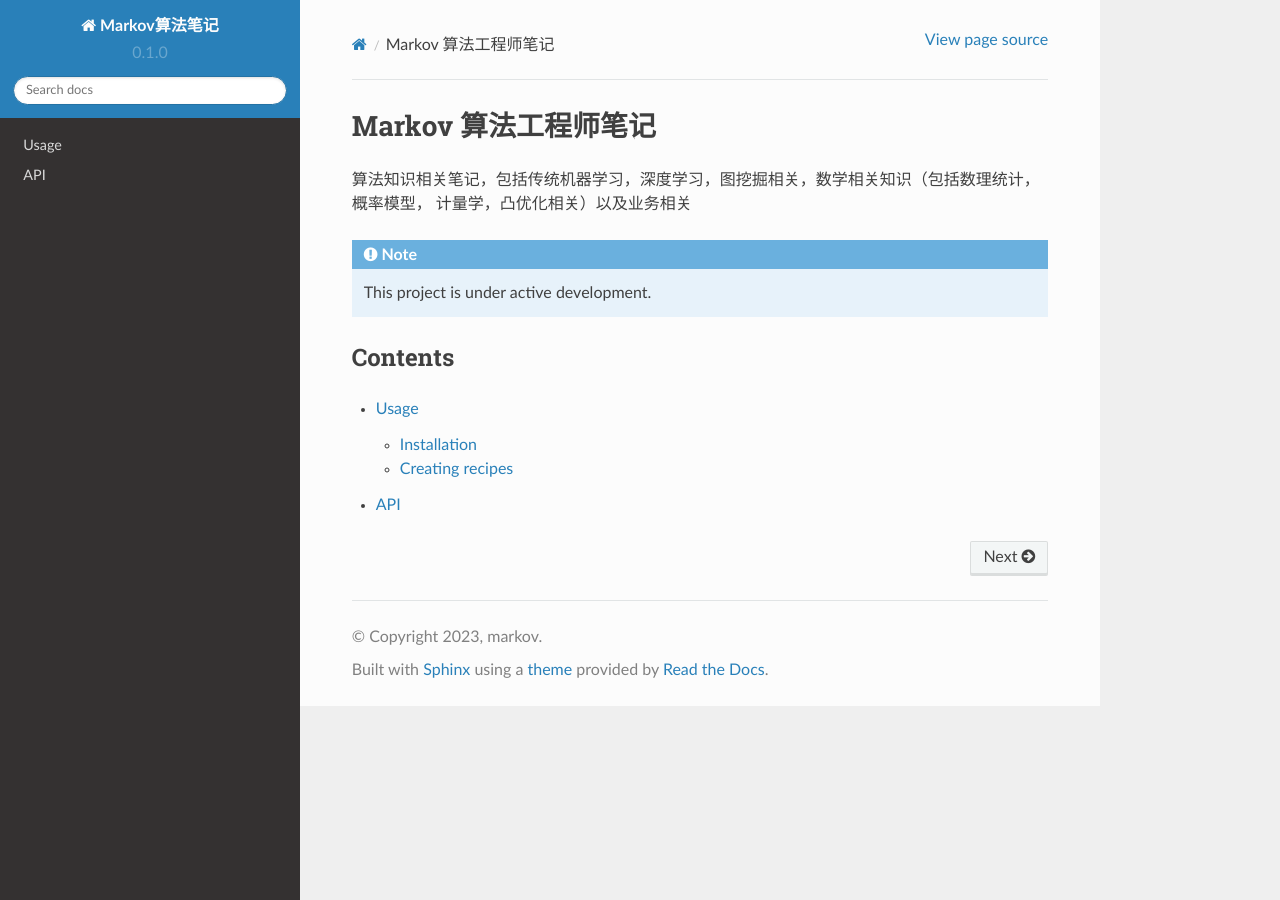
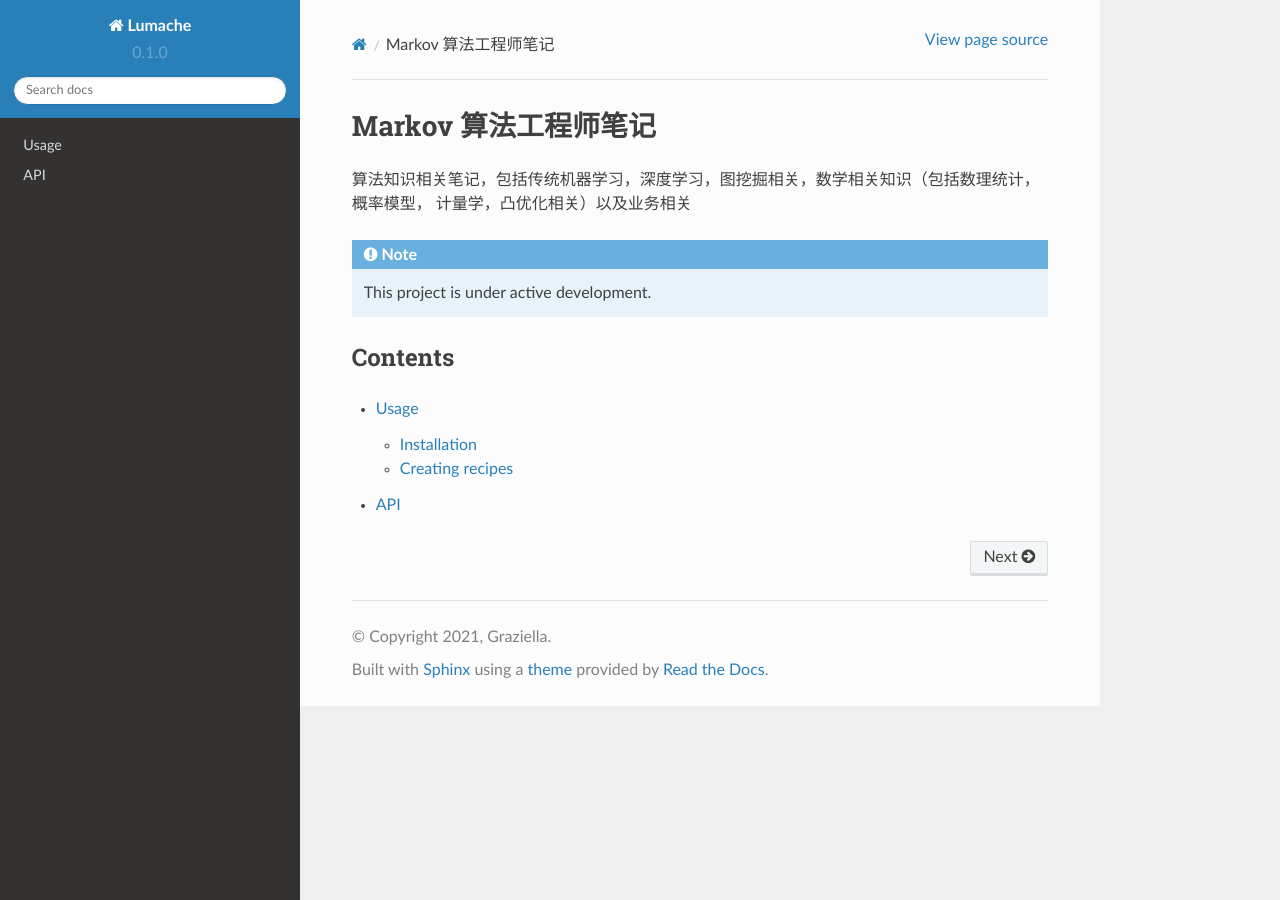
Before and after one commit to MarkovSc/Markov-NoteBook, a Sphinx documentation site: the page built from docs/source/index.rst, in a window 1280 px wide. Built offline with Sphinx 7.4.7 and the Read the Docs theme 2.0.0, drawn with Linux system fonts in a browser that asks for light colours.

Commit message:
Revert "Author"
This reverts commit 8a30cb5d7449064d688620e2fb95d8d3d636927d.

```diff
--- a/docs/source/conf.py
+++ b/docs/source/conf.py
@@ -2,9 +2,9 @@
 
 # -- Project information
 
-project = 'Markov算法笔记'
-copyright = '2023, markov'
-author = 'markov_engineer@163.com'
+project = 'Lumache'
+copyright = '2021, Graziella'
+author = 'Graziella'
 
 release = '0.1'
 version = '0.1.0'
```
